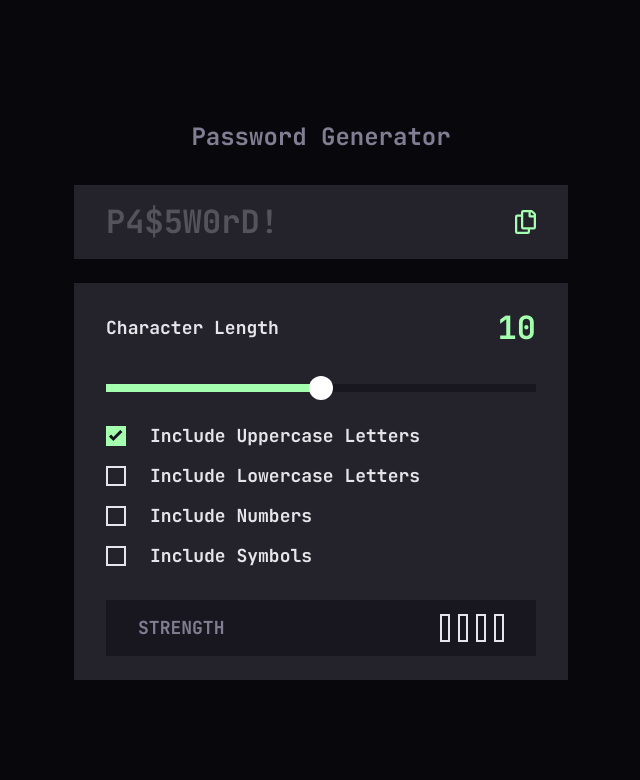
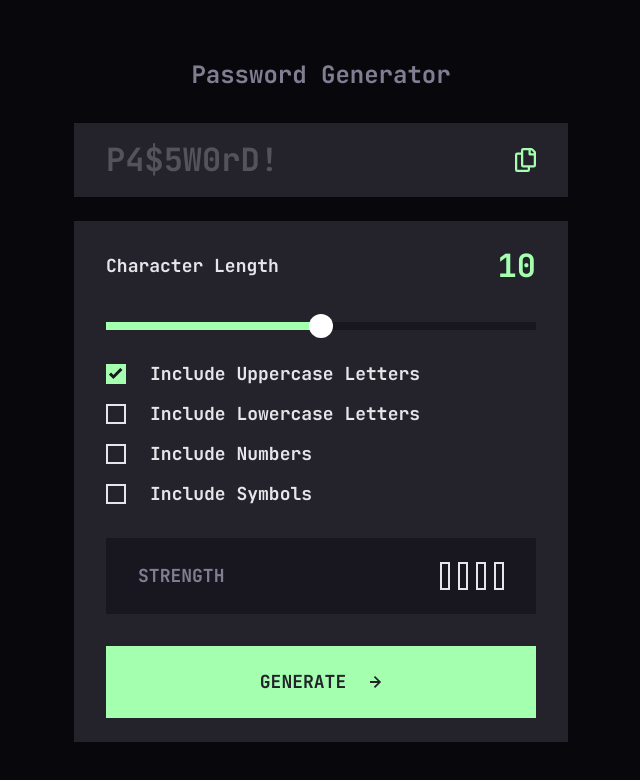
Before and after one commit to AristarhMD/password-generator-app, a React (Vite) app: page / in a window 1280 px wide. Shown: the top 780 px of the page, without its empty margins (319-959 px from the left). Built offline with nearby package versions, Linux system fonts and the light colour scheme.

Commit message:
Added btn
Added generate btn and was added logic of generation of it. Plus was changed the showing logic of the password.

```diff
--- a/src/components/App.jsx
+++ b/src/components/App.jsx
@@ -2,6 +2,7 @@ import { useState } from "react";
 
 function App() {
   // State management
+  const [password, setIsPassword] = useState("");
   const [isDragging, setIsDragging] = useState(false);
   const [formData, setFormData] = useState({
     charNum: 10,
@@ -32,6 +33,47 @@ function App() {
   const min = 0;
   const max = 20;
   const percentage = ((formData.charNum - min) / (max - min)) * 100;
+  // Available chars for password
+
+  const allCharacters = {
+    upperCase: "ABCDEFGHIJKLMNOPQRSTUVWXYZ",
+    lowerCase: "abcdefghijklmnopqrstuvwxyz",
+    numbers: "0123456789",
+    symbols: "!@#$%^&*()_+-=[]{}|;:,.<>?",
+  };
+
+  // Handle generation of the password
+  const handleGeneration = (e) => {
+    e.preventDefault();
+
+    let passwordCharacters = "";
+
+    for (const [key, value] of Object.entries(formData)) {
+      if (key === "charNum") continue;
+      else if (value === true) passwordCharacters += allCharacters[key];
+    }
+
+    let generatedPassword = randomGeneration(
+      passwordCharacters,
+      formData.charNum,
+    );
+
+    setIsPassword(generatedPassword);
+  };
+
+  // Generation of the random password
+
+  const randomGeneration = (chars, length) => {
+    let arrayOfChars = chars.split("");
+    let generated = "";
+
+    for (let i = 0; i < length; i++) {
+      generated +=
+        arrayOfChars[Math.floor(Math.random() * arrayOfChars.length)];
+    }
+
+    return generated;
+  };
 
   // SVG ICONS
   const copyIcon = (
@@ -71,6 +113,7 @@ function App() {
           id="password"
           placeholder="P4$5W0rD!"
           disabled
+          value={password}
         />
         <div className="flex flex-row-reverse gap-2 items-center">
           <button className="group cursor-pointer">{copyIcon}</button>
@@ -163,7 +206,7 @@ function App() {
           </label>
         </div>
 
-        <div className="w-full px-4 md:px-8 py-3.5 md:py-6` bg-grey-850 flex items-center justify-between">
+        <div className="w-full px-4 md:px-8 py-3.5 md:py-6 bg-grey-850 flex items-center justify-between">
           <p className="preset-4 md:preset-3 text-grey-600">STRENGTH</p>
           <div className="flex items-center gap-2">
             <span className="general-strength"></span>
@@ -172,6 +215,20 @@ function App() {
             <span className="general-strength"></span>
           </div>
         </div>
+
+        <button
+          type="submit"
+          className="w-full group flex items-center justify-center gap-4 md:gap-6 bg-green-200 preset-4 md:preset-3 text-grey-800 py-4 md:py-6 hover:bg-transparent hover:text-green-200 hover:ring-2 hover:ring-inset hover:ring-green-200 cursor-pointer"
+          onClick={handleGeneration}
+        >
+          GENERATE
+          <svg width="12" height="12" xmlns="http://www.w3.org/2000/svg">
+            <path
+              className="fill-grey-800 group-hover:fill-green-200"
+              d="m5.106 12 6-6-6-6-1.265 1.265 3.841 3.84H.001v1.79h7.681l-3.841 3.84z"
+            />
+          </svg>
+        </button>
       </form>
     </main>
   );
```
